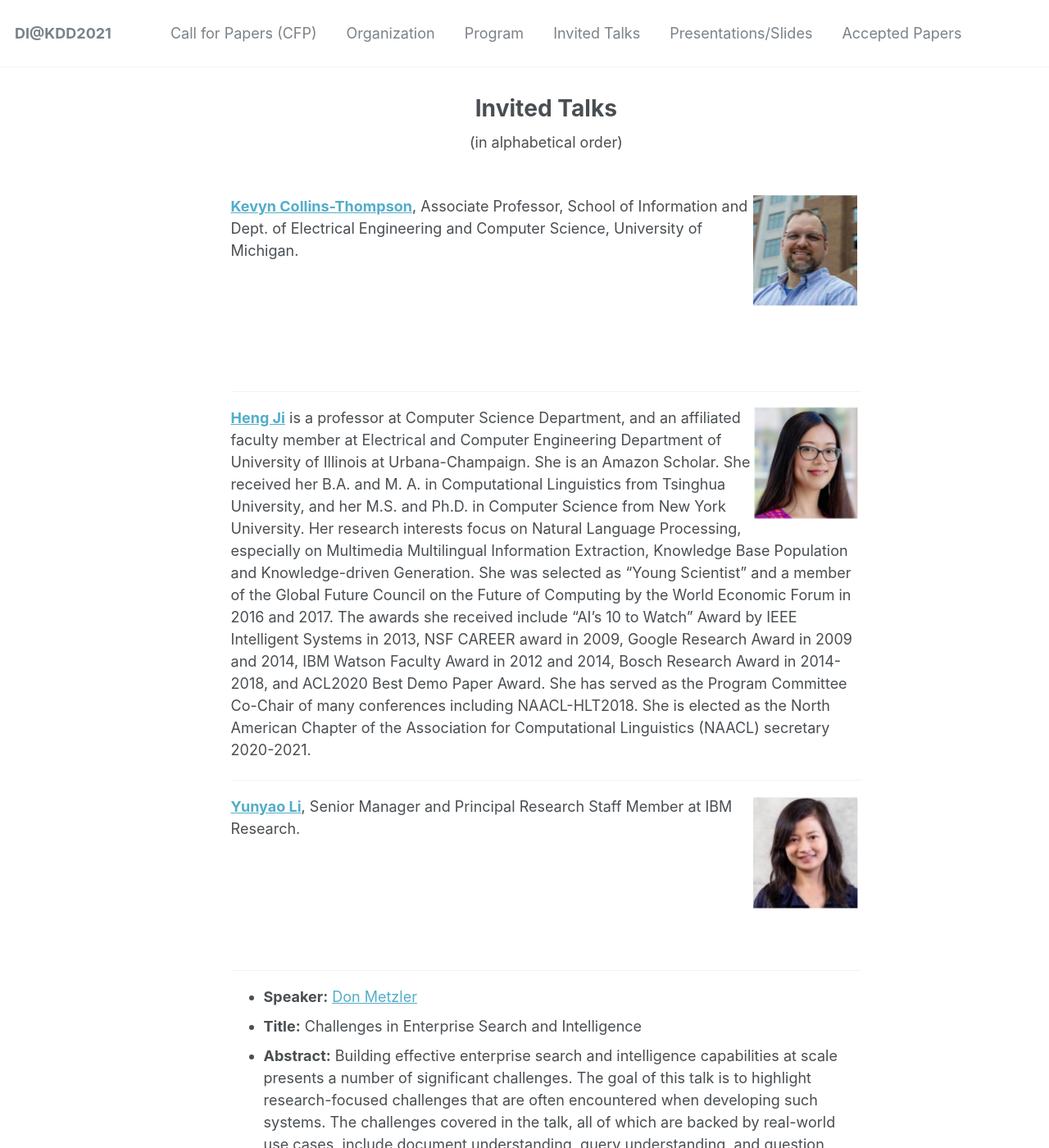
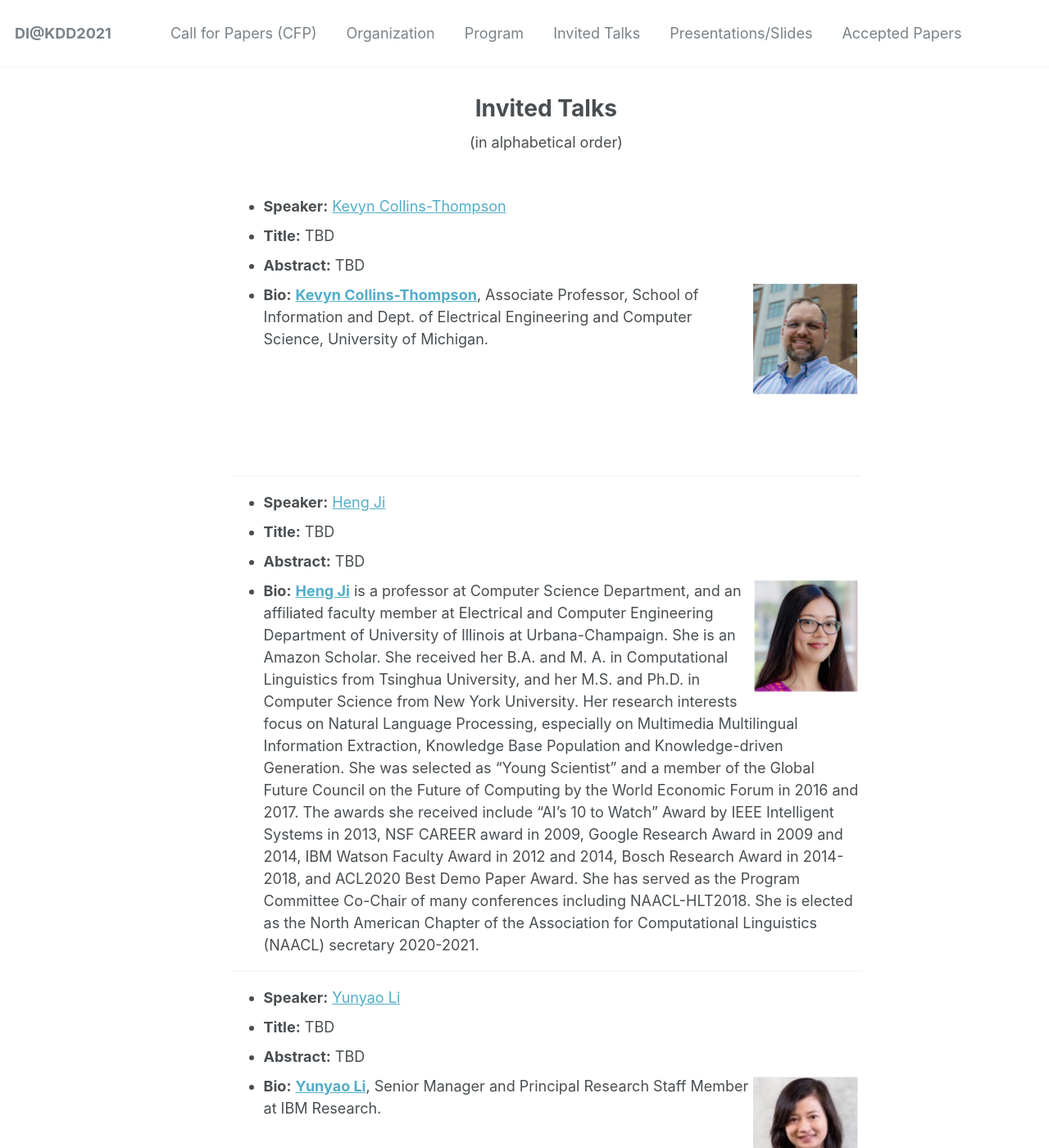
Before and after one commit to document-intelligence/DI-2022, a Jekyll site: the page built from _pages/talks.md, in a window 1280 px wide and 1400 px high. Shown: the whole window at 82% size. Built offline with Jekyll 4.4.1, drawn with Linux system fonts in a browser that asks for light colours; some of the changed text lies outside the part shown.

Commit message:
Update talks.md

```diff
--- a/_pages/talks.md
+++ b/_pages/talks.md
@@ -7,7 +7,10 @@ permalink: /talks/
 
 <center>(in alphabetical order)</center><br>
 
-<img src='/DI-2021/images/Picture1.png' align="right">**[Kevyn Collins-Thompson](http://www-personal.umich.edu/~kevynct/)**, Associate Professor, School of Information and Dept. of Electrical Engineering and Computer Science, University of Michigan.
+- **Speaker:** [Kevyn Collins-Thompson](http://www-personal.umich.edu/~kevynct/)
+- **Title:** TBD
+- **Abstract:** TBD
+- **Bio:** <img src='/DI-2021/images/Picture1.png' align="right">**[Kevyn Collins-Thompson](http://www-personal.umich.edu/~kevynct/)**, Associate Professor, School of Information and Dept. of Electrical Engineering and Computer Science, University of Michigan.
 <br>
 <br>
 <br>
@@ -17,11 +20,17 @@ permalink: /talks/
 
 ------
 
-<img src='/DI-2021/images/Picture3.png' align="right">**[Heng Ji](https://cs.illinois.edu/about/people/faculty/hengji)** is a professor at Computer Science Department, and an affiliated faculty member at Electrical and Computer Engineering Department of University of Illinois at Urbana-Champaign. She is an Amazon Scholar. She received her B.A. and M. A. in Computational Linguistics from Tsinghua University, and her M.S. and Ph.D. in Computer Science from New York University. Her research interests focus on Natural Language Processing, especially on Multimedia Multilingual Information Extraction, Knowledge Base Population and Knowledge-driven Generation. She was selected as "Young Scientist" and a member of the Global Future Council on the Future of Computing by the World Economic Forum in 2016 and 2017. The awards she received include "AI's 10 to Watch" Award by IEEE Intelligent Systems in 2013, NSF CAREER award in 2009, Google Research Award in 2009 and 2014, IBM Watson Faculty Award in 2012 and 2014, Bosch Research Award in 2014-2018, and ACL2020 Best Demo Paper Award. She has served as the Program Committee Co-Chair of many conferences including NAACL-HLT2018. She is elected as the North American Chapter of the Association for Computational Linguistics (NAACL) secretary 2020-2021.
+- **Speaker:** [Heng Ji](https://cs.illinois.edu/about/people/faculty/hengji)
+- **Title:** TBD
+- **Abstract:** TBD
+- **Bio:** <img src='/DI-2021/images/Picture3.png' align="right">**[Heng Ji](https://cs.illinois.edu/about/people/faculty/hengji)** is a professor at Computer Science Department, and an affiliated faculty member at Electrical and Computer Engineering Department of University of Illinois at Urbana-Champaign. She is an Amazon Scholar. She received her B.A. and M. A. in Computational Linguistics from Tsinghua University, and her M.S. and Ph.D. in Computer Science from New York University. Her research interests focus on Natural Language Processing, especially on Multimedia Multilingual Information Extraction, Knowledge Base Population and Knowledge-driven Generation. She was selected as "Young Scientist" and a member of the Global Future Council on the Future of Computing by the World Economic Forum in 2016 and 2017. The awards she received include "AI's 10 to Watch" Award by IEEE Intelligent Systems in 2013, NSF CAREER award in 2009, Google Research Award in 2009 and 2014, IBM Watson Faculty Award in 2012 and 2014, Bosch Research Award in 2014-2018, and ACL2020 Best Demo Paper Award. She has served as the Program Committee Co-Chair of many conferences including NAACL-HLT2018. She is elected as the North American Chapter of the Association for Computational Linguistics (NAACL) secretary 2020-2021.
 
 ------
 
-<img src='/DI-2021/images/Picture5.jpg' align="right">**[Yunyao Li](https://researcher.watson.ibm.com/researcher/view.php?person=us-yunyaoli)**, Senior Manager and Principal Research Staff Member at IBM Research.
+- **Speaker:** [Yunyao Li](https://researcher.watson.ibm.com/researcher/view.php?person=us-yunyaoli)
+- **Title:** TBD
+- **Abstract:** TBD
+- **Bio:** <img src='/DI-2021/images/Picture5.jpg' align="right">**[Yunyao Li](https://researcher.watson.ibm.com/researcher/view.php?person=us-yunyaoli)**, Senior Manager and Principal Research Staff Member at IBM Research.
 <br>
 <br>
 <br>
@@ -34,11 +43,14 @@ permalink: /talks/
 - **Speaker:** [Don Metzler](https://research.google/people/DonaldMetzler/)
 - **Title:** Challenges in Enterprise Search and Intelligence
 - **Abstract:** Building effective enterprise search and intelligence capabilities at scale presents a number of significant challenges. The goal of this talk is to highlight research-focused challenges that are often encountered when developing such systems. The challenges covered in the talk, all of which are backed by real-world use cases, include document understanding, query understanding, and question answering.
-- **Bio:** <img src='/DI-2021/images/picture_metzler.jpg' align="right">[Don Metzler](https://research.google/people/DonaldMetzler/) is a Senior Staff Software Engineer at Google, where he leads a group focused on problems at the intersection of machine learning, natural language processing, and information retrieval. Previously, he was a Research Assistant Professor at the University of Southern California (USC) and a Senior Research Scientist at Yahoo!.  He has served as the Program Chair of the ACM Web Search and Data Mining (WSDM), ACM International Conference on the Theory of Information Retrieval (ICTIR), and the Open Research Areas in Information Retrieval (OAIR) conferences, sat on the editorial boards of the major journals in the field, published over 100 research papers, has been awarded 9 patents, and co-authored the textbook Search Engines: Information Retrieval in Practice.
+- **Bio:** <img src='/DI-2021/images/picture_metzler.jpg' align="right">**[Don Metzler](https://research.google/people/DonaldMetzler/)** is a Senior Staff Software Engineer at Google, where he leads a group focused on problems at the intersection of machine learning, natural language processing, and information retrieval. Previously, he was a Research Assistant Professor at the University of Southern California (USC) and a Senior Research Scientist at Yahoo!.  He has served as the Program Chair of the ACM Web Search and Data Mining (WSDM), ACM International Conference on the Theory of Information Retrieval (ICTIR), and the Open Research Areas in Information Retrieval (OAIR) conferences, sat on the editorial boards of the major journals in the field, published over 100 research papers, has been awarded 9 patents, and co-authored the textbook Search Engines: Information Retrieval in Practice.
 
 ------
 
-<img src='/DI-2021/images/Picture4.jpg' align="right">**[Benjamin Van Durme](https://www.cs.jhu.edu/~vandurme/)**, Associate Professor at Computer Science, Johns Hopkins University.
+- **Speaker:** [Benjamin Van Durme](https://www.cs.jhu.edu/~vandurme/)
+- **Title:** TBD
+- **Abstract:** TBD
+- **Bio:** <img src='/DI-2021/images/Picture4.jpg' align="right">**[Benjamin Van Durme](https://www.cs.jhu.edu/~vandurme/)**, Associate Professor at Computer Science, Johns Hopkins University.
 <br>
 <br>
 <br>
@@ -48,7 +60,10 @@ permalink: /talks/
 
 ------
 
-<img src='/DI-2021/images/Picture6.jpg' align="right">**[Cha Zhang](https://www.microsoft.com/en-us/research/people/chazhang/)**, Partner Engineering Manager at Microsoft Azure AI; IEEE Fellow.
+- **Speaker:** [Cha Zhang](https://www.microsoft.com/en-us/research/people/chazhang/)
+- **Title:** TBD
+- **Abstract:** TBD
+- **Bio:** <img src='/DI-2021/images/Picture6.jpg' align="right">**[Cha Zhang](https://www.microsoft.com/en-us/research/people/chazhang/)**, Partner Engineering Manager at Microsoft Azure AI; IEEE Fellow.
 <br>
 <br>
 <br>
```
